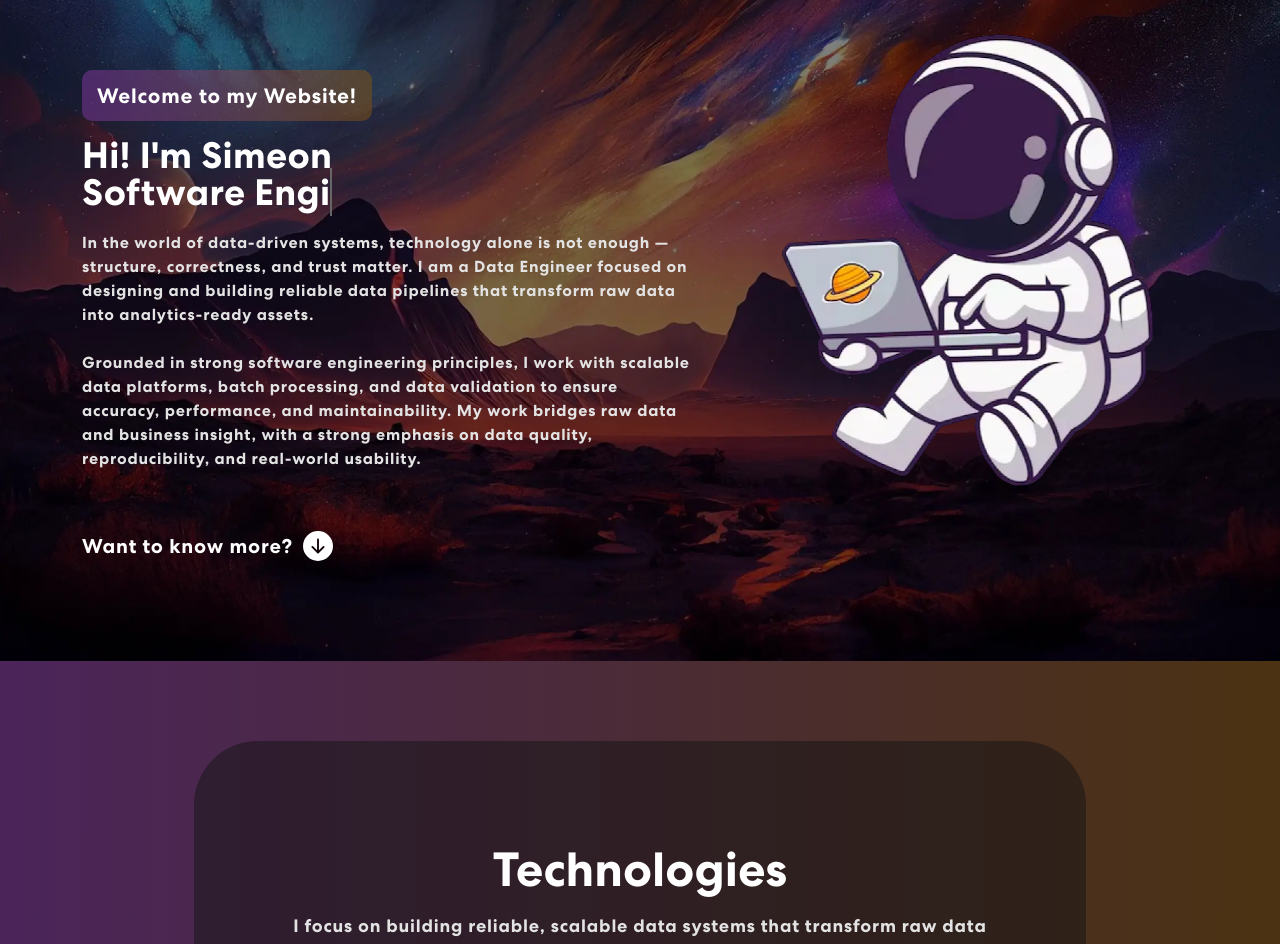
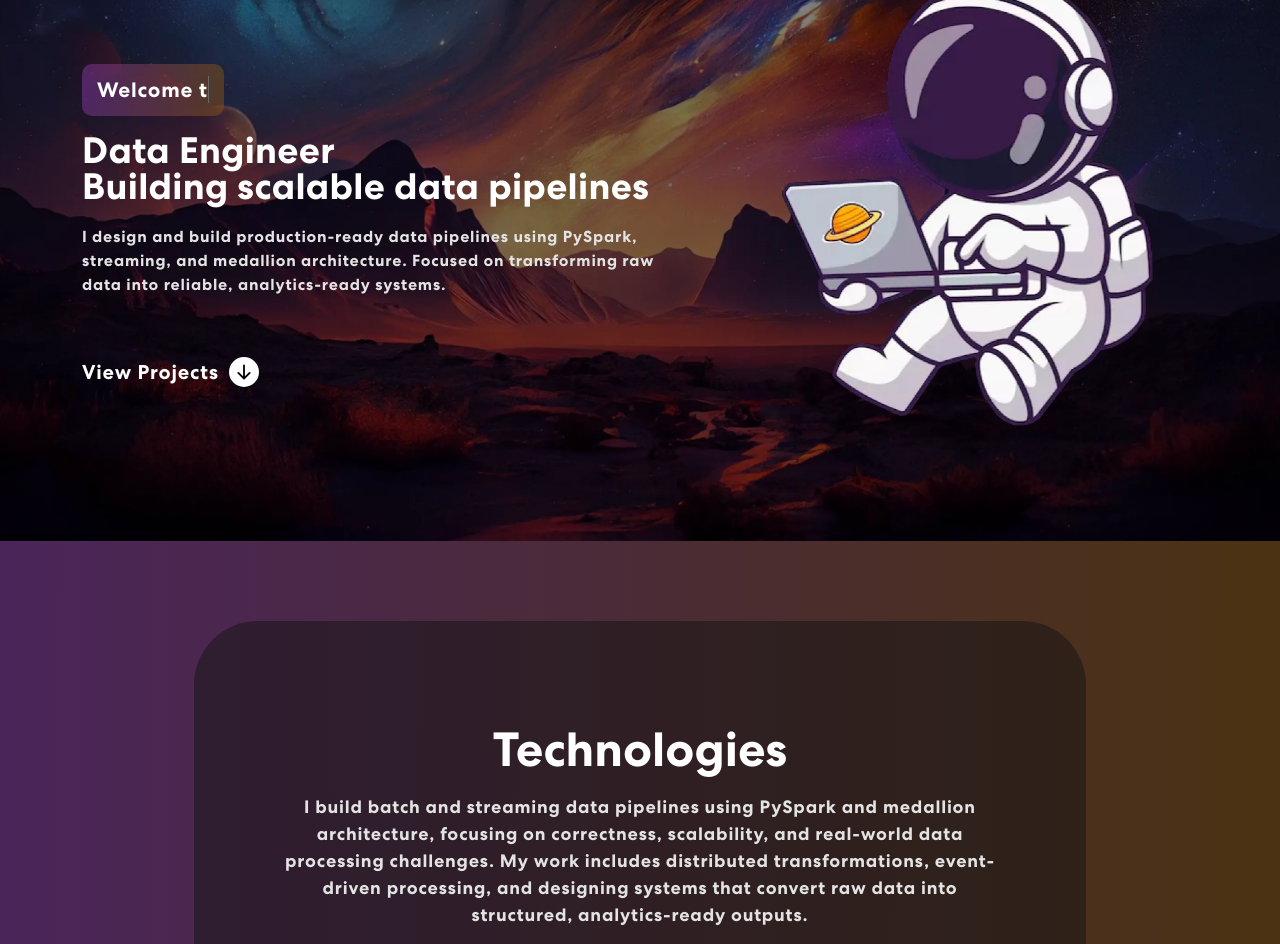
Before and after one commit to mihaylov-simeon/personal-portfolio, a React (Create React App) app in the folder frontend/: page / in a window 1280 px wide. Shown: the part 240-1184 px from the top of the page. Built offline with nearby package versions, Linux system fonts and the light colour scheme.

Commit message:
front page re-work

```diff
--- a/frontend/src/App.css
+++ b/frontend/src/App.css
@@ -300,7 +300,7 @@ nav.navbar .navbar-toggler[aria-expanded="true"] .navbar-toggler-icon {
 /************ Banner Css ************/
 .banner {
   margin-top: 0px;
-  padding: 260px 0 100px 0;
+  padding: 200px 0 100px 0;
   background-image: url('./assets/img/banner-bg.webp');
   background-position: top center;
   background-size: cover;
@@ -330,9 +330,14 @@ nav.navbar .navbar-toggler[aria-expanded="true"] .navbar-toggler-icon {
   margin-bottom: 20px;
   display: block;
 }
+
+.banner h1 .heading-span {
+  font-size: 2.3rem
+}
+
 .banner p {
   color: #e3e3e3;
-  font-size: 1.1rem;
+  font-size: 1.3rem;
   letter-spacing: 0.8px;
   line-height: 1.5em;
   width: 96%;
@@ -379,6 +384,7 @@ nav.navbar .navbar-toggler[aria-expanded="true"] .navbar-toggler-icon {
 
 .txt-rotate > .wrap {
   border-right: 0.08em solid #666;
+  font-size: 1.3rem;
 }
 
 @media screen and (max-width: 1400px) {
@@ -938,6 +944,11 @@ nav.navbar .navbar-toggler[aria-expanded="true"] .navbar-toggler-icon {
   font-size: 2.5rem;
   font-weight: 700;
   margin: 0 0 30px 10px;
+}
+
+.contact h2 span {
+  font-size: 1.1rem;
+  font-weight: 500;
 }
 
 .contact form {
--- a/frontend/src/components/Banner.js
+++ b/frontend/src/components/Banner.js
@@ -1,3 +1,4 @@
+/* eslint-disable react-hooks/exhaustive-deps */
 import React, { useState, useEffect, Suspense } from "react";
 import { Container, Row, Col } from "react-bootstrap";
 import { ArrowDownCircleFill } from 'react-bootstrap-icons';
@@ -9,8 +10,9 @@ export const Banner = () => {
   const [loopNum, setLoopNum] = useState(0);
   const [isDeleting, setIsDeleting] = useState(false);
   const [text, setText] = useState('');
-  const [delta, setDelta] = useState(130);
-  const toRotate = [ "Data Engineer", "Software Engineer" ];
+  const [delta, setDelta] = useState(70);
+
+  const toRotate = [ "Welcome to my portfolio!" ];
 
   useEffect(() => {
     let ticker = setInterval(() => {
@@ -18,13 +20,15 @@ export const Banner = () => {
     }, delta);
 
     return () => { clearInterval(ticker) };
-  // eslint-disable-next-line react-hooks/exhaustive-deps
   }, [text, delta]);
 
   const tick = () => {
     let i = loopNum % toRotate.length;
     let fullText = toRotate[i];
-    let updatedText = isDeleting ? fullText.substring(0, text.length - 1) : fullText.substring(0, text.length + 1);
+
+    let updatedText = isDeleting
+      ? fullText.substring(0, text.length - 1)
+      : fullText.substring(0, text.length + 1);
 
     setText(updatedText);
 
@@ -33,34 +37,45 @@ export const Banner = () => {
       setLoopNum(loopNum + 1);
     } else if (!isDeleting && updatedText === fullText) {
       setIsDeleting(true);
-      // Increase deletion duration by 1 second
-      setDelta(prevDelta => prevDelta + 1);
+      setDelta(prev => prev + 1);
     }
-  }
+  };
 
   return (
     <section className="banner" id="home">
       <Container>
-        <Row className="aligh-items-center">
+        <Row className="align-items-center">
+
           <Col xs={12} md={6} xl={7}>
             <TrackVisibility>
               {() =>
-              <div>
-                <span className="tagline">Welcome to my Website!</span>
-                <h1>{`Hi! I'm Simeon`} <br />
-                <span className="txt-rotate" dataperiod="300" data-rotate='[ "Data Engineer", "Web Designer" ]'><span className="wrap">{text}</span></span></h1>
-                  <p>In the world of data-driven systems, technology alone is not enough — structure, correctness, and trust matter.
-                     I am a Data Engineer focused on designing and building reliable data pipelines that transform raw data into analytics-ready assets.
-                     <br></br><br></br>
-                     Grounded in strong software engineering principles, I work with scalable data platforms, batch processing, and data validation to ensure accuracy,
-                     performance, and maintainability. My work bridges raw data and business insight, with a strong emphasis on data quality, reproducibility,
-                     and real-world usability.</p>
-                    <a href="#projects">
-                      <button onClick={() => console.log('projects')}>Want to know more? <ArrowDownCircleFill size={30} /></button>
-                    </a>
-              </div>}
+                <div>
+
+                  <span className="tagline txt-rotate">
+                    <span className="wrap">{text}</span>
+                  </span>
+
+                  <h1>
+                    Data Engineer <br />
+                    <span className="heading-span">Building scalable data pipelines</span>
+                  </h1>
+
+                  <p>
+                    I design and build production-ready data pipelines using PySpark, streaming, and medallion architecture.
+                    Focused on transforming raw data into reliable, analytics-ready systems.
+                  </p>
+
+                  <a href="#projects">
+                    <button onClick={() => console.log('projects')}>
+                      View Projects <ArrowDownCircleFill size={30} />
+                    </button>
+                  </a>
+
+                </div>
+              }
             </TrackVisibility>
           </Col>
+
           <Col xs={12} md={6} xl={5}>
             <TrackVisibility>
               {() =>
@@ -68,9 +83,11 @@ export const Banner = () => {
                   <Suspense fallback={<div>Loading...</div>}>
                     <LazyImage />
                   </Suspense>
-                </div>}
+                </div>
+              }
             </TrackVisibility>
           </Col>
+
         </Row>
       </Container>
     </section>
--- a/frontend/src/components/Contact.js
+++ b/frontend/src/components/Contact.js
@@ -13,7 +13,7 @@ export const Contact = () => {
   };
 
   const [formDetails, setFormDetails] = useState(formInitialDetails);
-  const [buttonText, setButtonText] = useState("Send");
+  const [buttonText, setButtonText] = useState("Send Message");
   const [status, setStatus] = useState(null);
 
   const onFormUpdate = (field, value) => {
@@ -53,7 +53,7 @@ export const Contact = () => {
 
     const result = await sendEmail();
 
-    setButtonText("Send");
+    setButtonText("Send Message");
     setStatus(result);
 
     if (result.success) {
@@ -75,8 +75,9 @@ export const Contact = () => {
             <TrackVisibility>
               {() => (
                 <div>
-                  <h2>Get In Touch</h2>
-
+                  <h2>Let’s Talk Data <br></br>
+                  <span>Feel free to reach out — I usually reply within 24 hours.</span>
+                  </h2>
                   <form onSubmit={handleSubmit}>
                     <Row>
                       <Col sm={6} className="px-1">
--- a/frontend/src/components/Skills.js
+++ b/frontend/src/components/Skills.js
@@ -11,10 +11,10 @@ export const Skills = () => {
               <h2>Technologies</h2>
 
               <p>
-                I focus on building reliable, scalable data systems that transform
-                raw data into analytics-ready assets. My core skills span distributed
-                data processing, orchestration, cloud platforms, and data storage,
-                with a strong emphasis on correctness and maintainability.
+                I build batch and streaming data pipelines using PySpark and medallion architecture,
+                focusing on correctness, scalability, and real-world data processing challenges.
+                My work includes distributed transformations, event-driven processing, and designing
+                systems that convert raw data into structured, analytics-ready outputs.
               </p>
 
               <div className="skill-section">
@@ -27,6 +27,7 @@ export const Skills = () => {
                       <path className="circle" strokeDasharray="100, 100" d="M18 2.0845 a 15.9155 15.9155 0 0 1 0 31.831 a 15.9155 15.9155 0 0 1 0 -31.831" />
                       <image href='/assets/skills/spark.svg' x="8" y="7" width="20" height="20" />
                     </svg>
+                    <span>Apache Spark</span>
                   </div>
 
                   {/* Python */}
@@ -36,6 +37,7 @@ export const Skills = () => {
                       <path className="circle" strokeDasharray="100, 100" d="M18 2.0845 a 15.9155 15.9155 0 0 1 0 31.831 a 15.9155 15.9155 0 0 1 0 -31.831" />
                       <image href="/assets/skills/python.svg" x="8" y="8" width="20" height="20" />
                     </svg>
+                    <span>Python</span>
                   </div>
 
                   {/* SQL */}
@@ -45,6 +47,7 @@ export const Skills = () => {
                       <path className="circle" strokeDasharray="100, 100" d="M18 2.0845 a 15.9155 15.9155 0 0 1 0 31.831 a 15.9155 15.9155 0 0 1 0 -31.831" />
                       <image href="/assets/skills/sql.svg" x="10" y="8" width="17" height="20" />
                     </svg>
+                  <span>SQL</span>
                   </div>
                 </div>
 
@@ -57,6 +60,7 @@ export const Skills = () => {
                       <path className="circle" strokeDasharray="100, 100" d="M18 2.0845 a 15.9155 15.9155 0 0 1 0 31.831 a 15.9155 15.9155 0 0 1 0 -31.831" />
                       <image href="/assets/skills/airflow.svg" x="9" y="8" width="17" height="19" />
                     </svg>
+                    <span>Apache Airflow</span>
                   </div>
 
                   {/* AWS */}
@@ -66,6 +70,7 @@ export const Skills = () => {
                       <path className="circle" strokeDasharray="100, 100" d="M18 2.0845 a 15.9155 15.9155 0 0 1 0 31.831 a 15.9155 15.9155 0 0 1 0 -31.831" />
                       <image href="/assets/skills/aws.svg" x="8" y="8" width="20" height="20" />
                     </svg>
+                    <span>AWS</span>
                   </div>
 
                   {/* PostgreSQL / Parquet */}
@@ -75,6 +80,7 @@ export const Skills = () => {
                       <path className="circle" strokeDasharray="100, 100" d="M18 2.0845 a 15.9155 15.9155 0 0 1 0 31.831 a 15.9155 15.9155 0 0 1 0 -31.831" />
                       <image href="/assets/skills/postgresql.svg" x="8" y="9" width="19" height="20" />
                     </svg>
+                    <span>PostgreSQL</span>
                   </div>
                 </div>
               </div>
```
